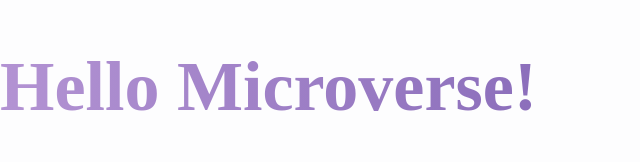
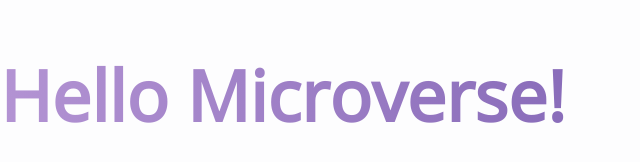
Before and after one commit to aima98/Hello-Microverse-Project, a website: page index.html in a window 1280 px wide. Shown: the whole page, without its empty margins (0-640 px from the left). Drawn offline with nearby package versions, Linux system fonts and the light colour scheme.

Commit message:
Modify style.css file

```diff
--- a/style.css
+++ b/style.css
@@ -1,9 +1,9 @@
-/* @import url(https://fonts.googleapis.com/css?family=Open+Sans); */
+@import url(https://fonts.googleapis.com/css?family=Open+Sans);
 
 body {
   margin: 0;
   padding: 0;
-  /* font-family: "Open Sans", sans-serif; */
+  font-family: "Open Sans", sans-serif;
   background-color: #fdfdfe;
 }
 
```
